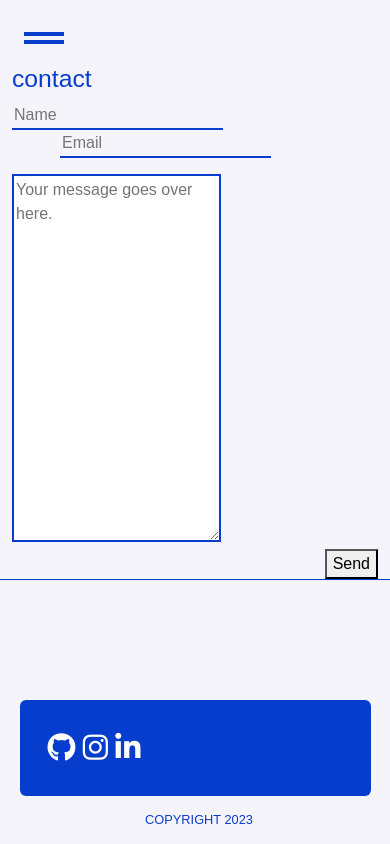
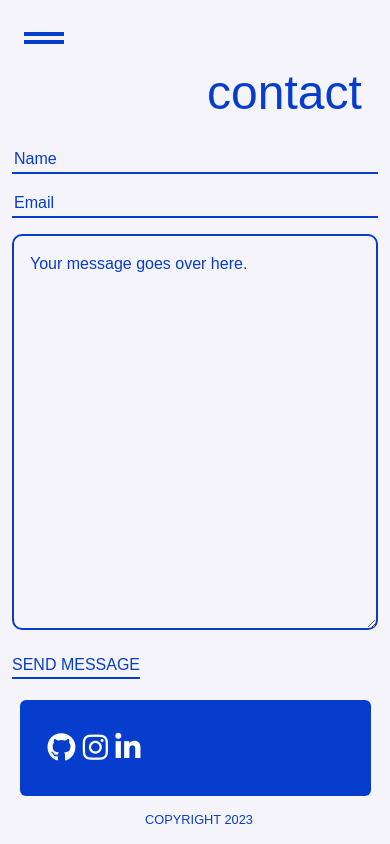
Before and after one commit to lawrencedulian/my-portfolio, a Vue app: page /contact in a window 390 px wide. Built offline with nearby package versions, Linux system fonts and the light colour scheme.

Commit message:
fix: responsive ContactPage, minor fix

```diff
--- a/src/pages/AboutPage.vue
+++ b/src/pages/AboutPage.vue
@@ -88,7 +88,7 @@ export default {
     </div>
 </template>
 
-<style lang="scss">
+<style lang="scss" scoped>
 p {
     text-align: justify;
 }
--- a/src/pages/ContactPage.vue
+++ b/src/pages/ContactPage.vue
@@ -8,48 +8,57 @@ export default {
 <template>
     <div class="container">
         <section class="contact row">
-            <div class="col">
-                <div class="title-container">
+            <div class="col-6"></div>
+            <div class="col-6">
                 <h2 class="title">contact</h2>
             </div>
+        </section>
+
+        <section class="contact-form mt-3">
+            <div class="row">
+                <div class="col-12 col-lg-8 col-md-12">
                     <form name="contact" method="POST" data-netlify="true">
                         <!-- NAME AND EMAIL-->
-                    <div class="mb-3 row">
+                        <div class="mb-3 row row-cols-1 row-cols-lg-2 row-cols-md-1">
                             <div class="col">
                                 <label for="name"></label>
                                 <input type="text" class="my-form-control" id="name" name="name" placeholder="Name" required
                                     aria-label="Name">
-
+                            </div>
+                            <div class="col">
                                 <label for="email"></label>
-                            <input type="email" class="my-form-control ms-5" id="email" name="email" placeholder="Email"
+                                <input type="email" class="my-form-control" id="email" name="email" placeholder="Email"
                                     required aria-label="Email" value>
                             </div>
-
                         </div>
 
                         <!-- TEXTAREA -->
                         <div class="mb-3 row">
-                        <div class="col-12">
+                            <div class="col">
                                 <label for="message"></label>
-                            <textarea class="message" id="message" name="message" rows="15"
+                                <textarea class="message p-3" id="message" name="message" rows="15"
                                     placeholder="Your message goes over here."></textarea>
 
-                            <div class="d-flex justify-content-end">
-                                <button type="submit" class="ms-btn ms-btn-orange">Send</button>
+                                <div class="d-flex justify-content-start mt-3">
+                                    <div type="submit" class="my-btn p-0">SEND MESSAGE</div>
+                                </div>
+                            </div>
+                        </div>
+                    </form>
                 </div>
             </div>
 
-                    </div>
-                </form>
-
-            </div>
-            <!-- SEND btn -->
         </section>
     </div>
 </template>
 
 <style lang="scss" scoped>
+.title {
+    font-size: 5rem;
+}
+
 .my-form-control {
+    width: 100%;
     border: 0;
     outline: none;
     background-color: transparent;
@@ -57,14 +66,43 @@ export default {
     border-bottom: 2px solid var(--text-color);
 }
 
+::placeholder {
+    color: var(--text-color);
+    font-weight: 400;
+}
+
+textarea {
+    width: 100%;
+    background: none;
+    color: var(--text-color);
+    border-radius: 10px;
+}
+
+:focus {
+    outline: 0;
+    outline-color: transparent;
+    outline-style: none;
+}
+
 .message {
     border: 2px solid var(--text-color);
 }
 
-/* styles.css or your component's style section */
-.sticky-footer {
-    position: absolute;
-    bottom: 0;
-    width: 100%;
+.my-btn {
+    background: none;
+    border: none;
+    text-decoration: none !important;
+    color: var(--text-color);
+    border-bottom: 2px solid var(--text-color);
+}
+
+@media screen and (max-width: 991px) {
+    .title {
+        font-size: 3rem;
+    }
+
+    #email {
+        margin-top: 1rem;
+    }
 }
 </style>
--- a/src/pages/WorkPage.vue
+++ b/src/pages/WorkPage.vue
@@ -93,4 +93,10 @@ img {
     object-fit: cover;
     object-position: top;
 }
+
+@media screen and (max-width: 991px) {
+    .title {
+        font-size: 3rem;
+    }
+}
 </style>
```
Lines whose indentation alone changed are shown as unchanged.
